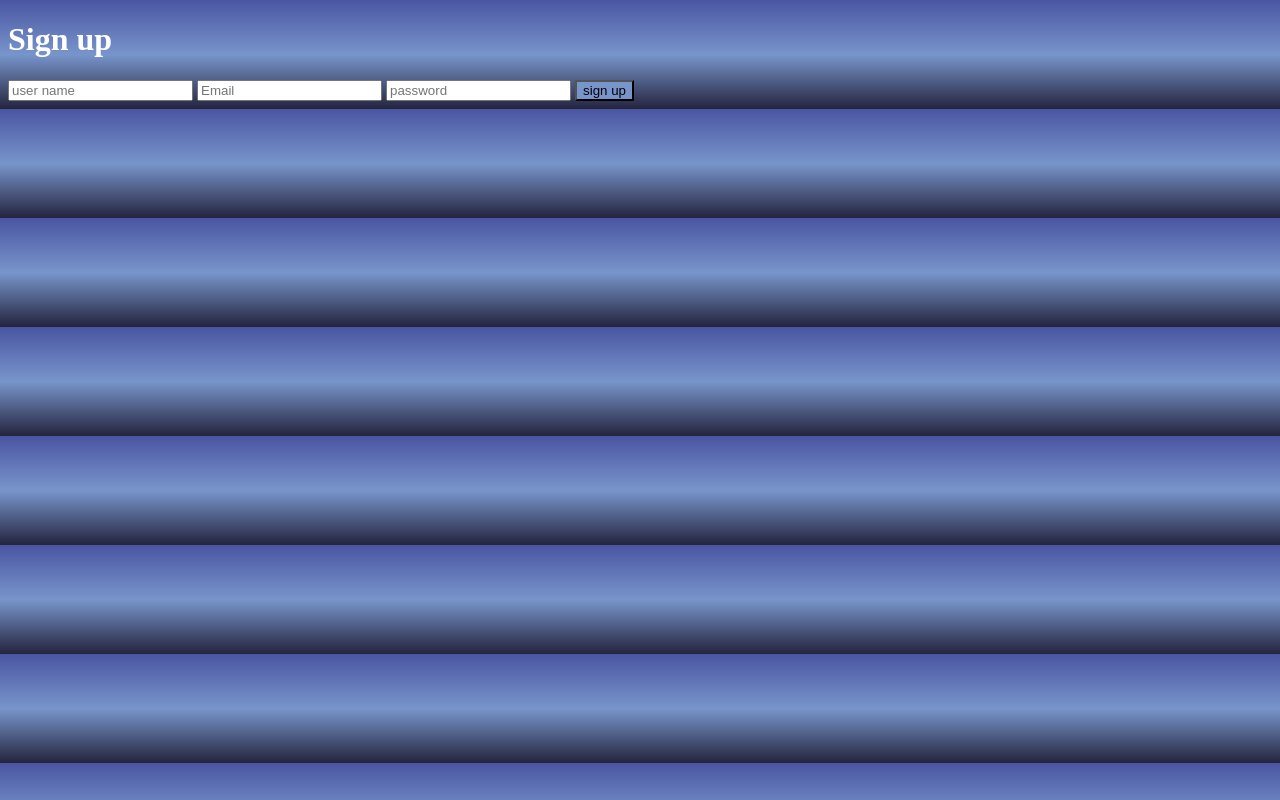
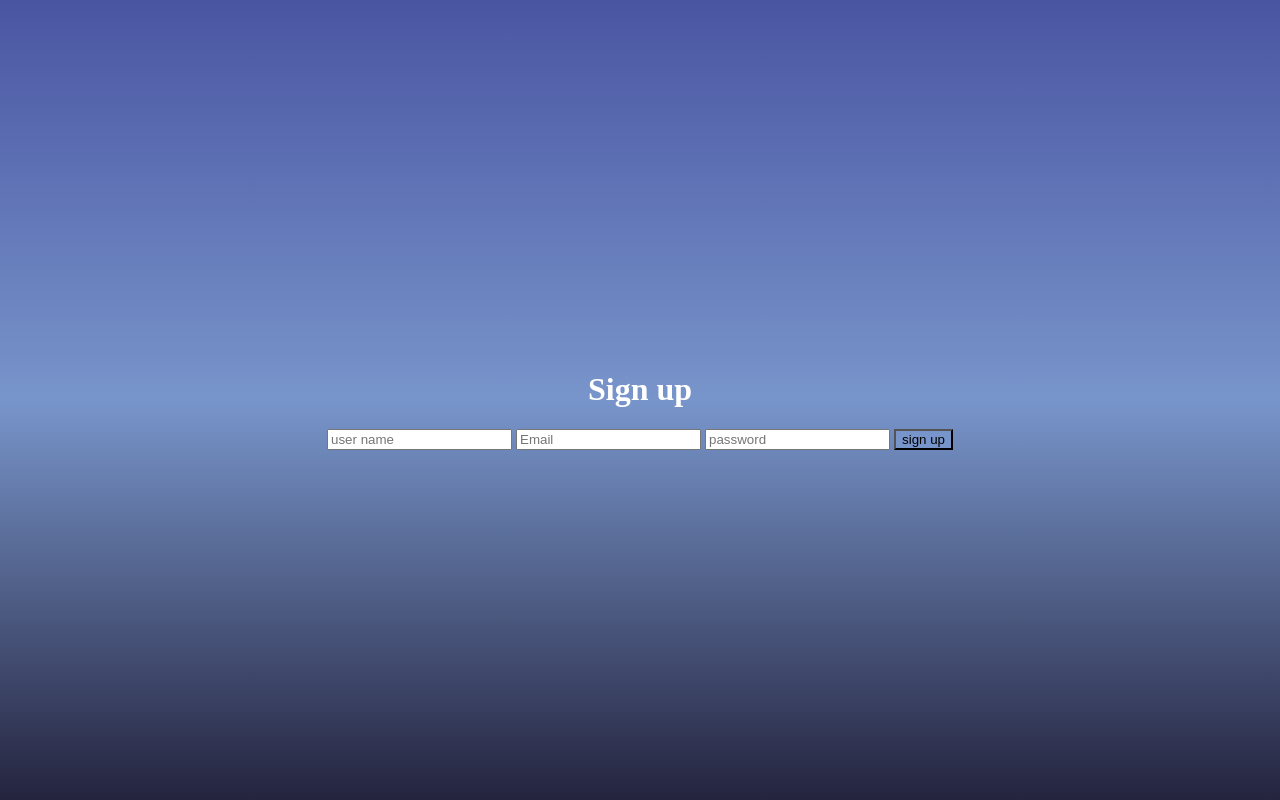
Before and after one commit to erfanmirjalili/project, a plain HTML site: page index.html in a window 1280 px wide. Drawn offline with Linux system fonts and the light colour scheme.

Commit message:
body section

```diff
--- a/style.css
+++ b/style.css
@@ -1,5 +1,12 @@
 body{
     background: linear-gradient(#4a55a2, #7895cb, #24243e) ;
+    margin: 0;
+    padding: 0;
+    height: 100vh;
+    display: flex;
+    justify-content: center;
+    align-items: center;
+    text-align: center;
 }
 h1{
     color: #ffffff;
```
